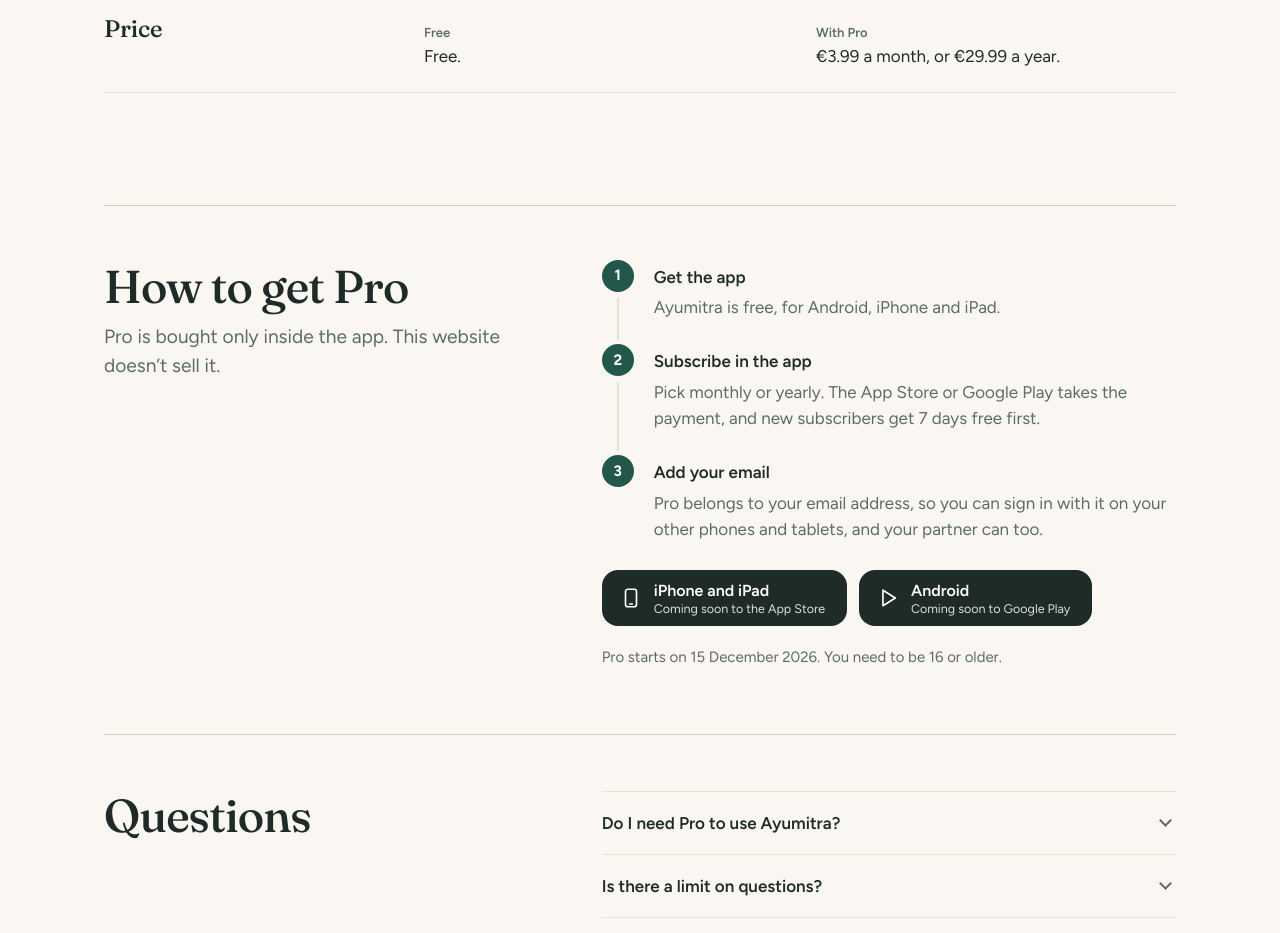
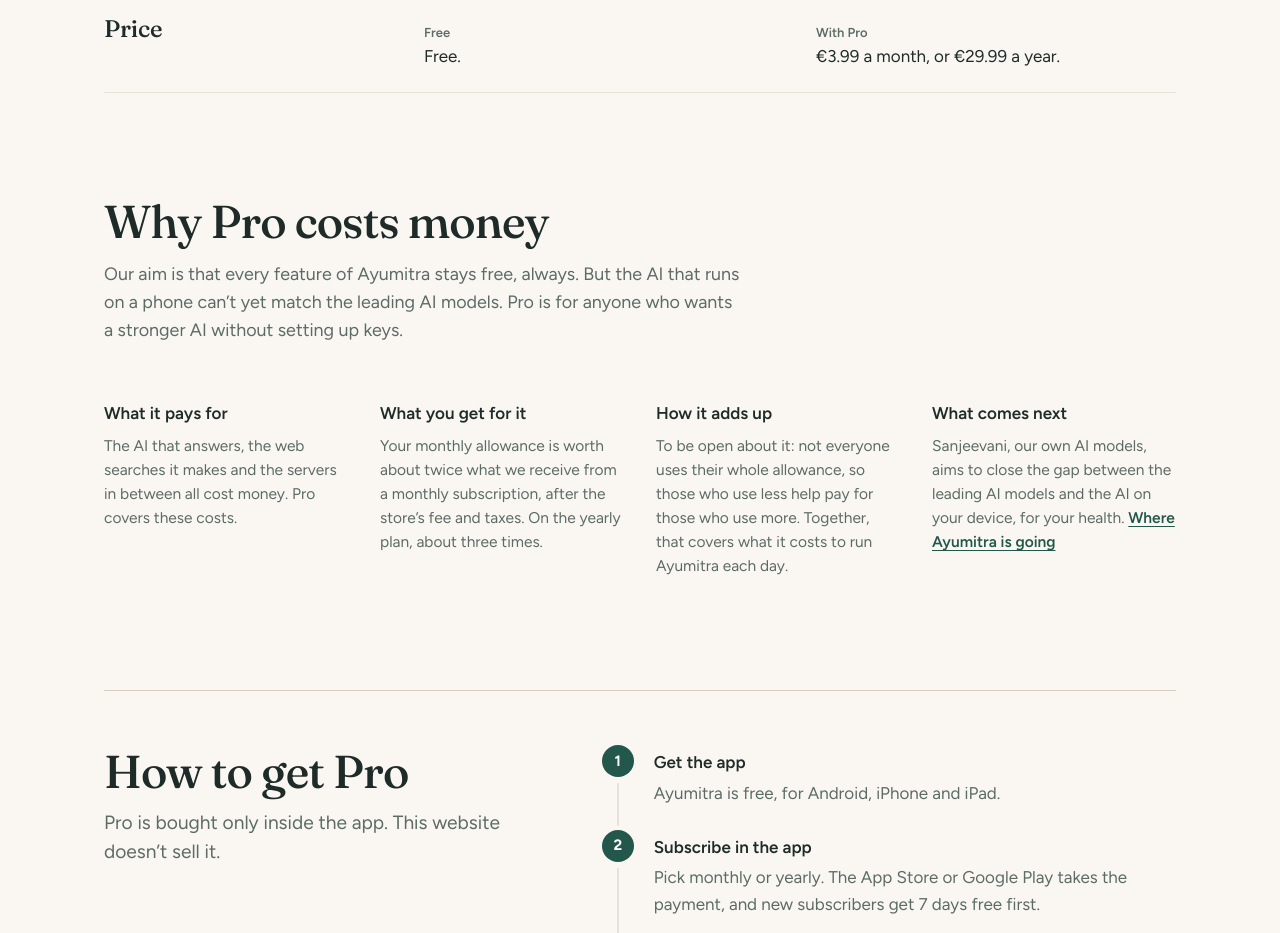
Before and after one commit to ayumitra/ayumitra.github.io, a plain HTML site: page pro.html in a window 1280 px wide. Shown: the part 2580-3513 px from the top of the page. Drawn offline with Linux system fonts and the light colour scheme.

Commit message:
Pro: why Pro costs money

```diff
--- a/pro.html
+++ b/pro.html
@@ -177,6 +177,33 @@
     </div>
   </section>
 
+  <section class="pro-why" id="why" aria-labelledby="why-title">
+    <div class="container">
+      <div class="section-head">
+        <h2 id="why-title">Why Pro costs money</h2>
+        <p>Our aim is that every feature of Ayumitra stays free, always. But the AI that runs on a phone can’t yet match the leading AI models. Pro is for anyone who wants a stronger AI without setting up keys.</p>
+      </div>
+      <div class="trust">
+        <div>
+          <h3>What it pays for</h3>
+          <p>The AI that answers, the web searches it makes and the servers in between all cost money. Pro covers these costs.</p>
+        </div>
+        <div>
+          <h3>What you get for it</h3>
+          <p>Your monthly allowance is worth about twice what we receive from a monthly subscription, after the store’s fee and taxes. On the yearly plan, about three times.</p>
+        </div>
+        <div>
+          <h3>How it adds up</h3>
+          <p>To be open about it: not everyone uses their whole allowance, so those who use less help pay for those who use more. Together, that covers what it costs to run Ayumitra each day.</p>
+        </div>
+        <div>
+          <h3>What comes next</h3>
+          <p>Sanjeevani, our own AI models, aims to close the gap between the leading AI models and the AI on your device, for your health. <a href="index.html#next">Where Ayumitra is going</a></p>
+        </div>
+      </div>
+    </div>
+  </section>
+
   <section class="download" id="get" aria-labelledby="get-title">
     <div class="container">
     <div class="download-grid">
--- a/styles.css
+++ b/styles.css
@@ -785,6 +785,7 @@ p { text-wrap: pretty; }
 .pro .privacy :focus-visible { outline-color: var(--on-band); }
 
 .pro-free { padding-block: 104px 40px; }
+.pro-why { padding-block: 64px 40px; }
 .pro-compare { list-style: none; margin: 0; padding: 0; border-top: 1px solid var(--line-strong); }
 .pro-compare li {
   display: grid; grid-template-columns: minmax(180px, 1fr) repeat(2, minmax(0, 1.25fr)); gap: 8px 32px; align-items: baseline;
@@ -818,6 +819,7 @@ p { text-wrap: pretty; }
   .pro-compare li { grid-template-columns: repeat(2, minmax(0, 1fr)); gap: 10px 20px; }
   .pro-compare h3 { grid-column: 1 / -1; }
   .pro-free { padding-top: 80px; }
+  .pro-why { padding-top: 48px; }
 }
 
 /* ---- Safety: the home section (#safety) and safety.html ----------------- */
```
